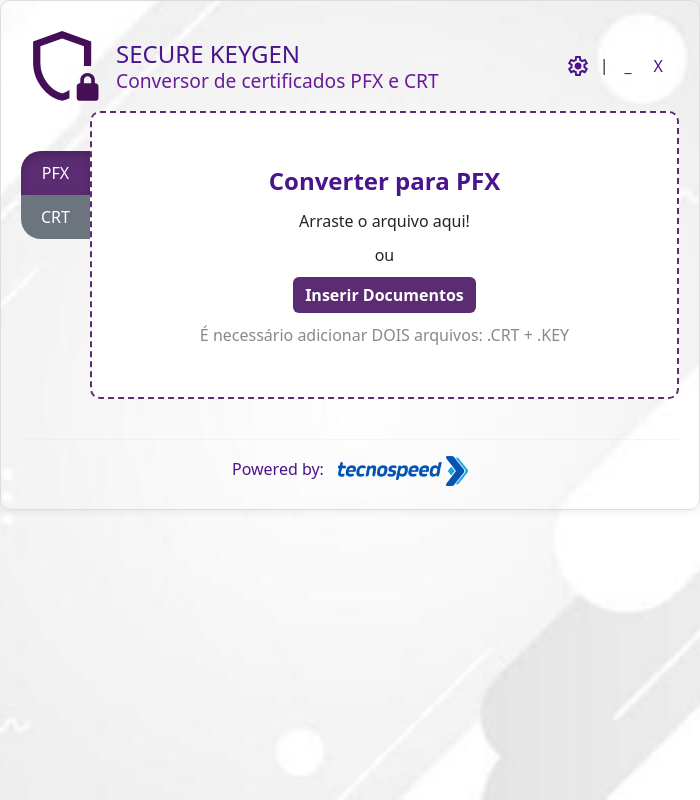
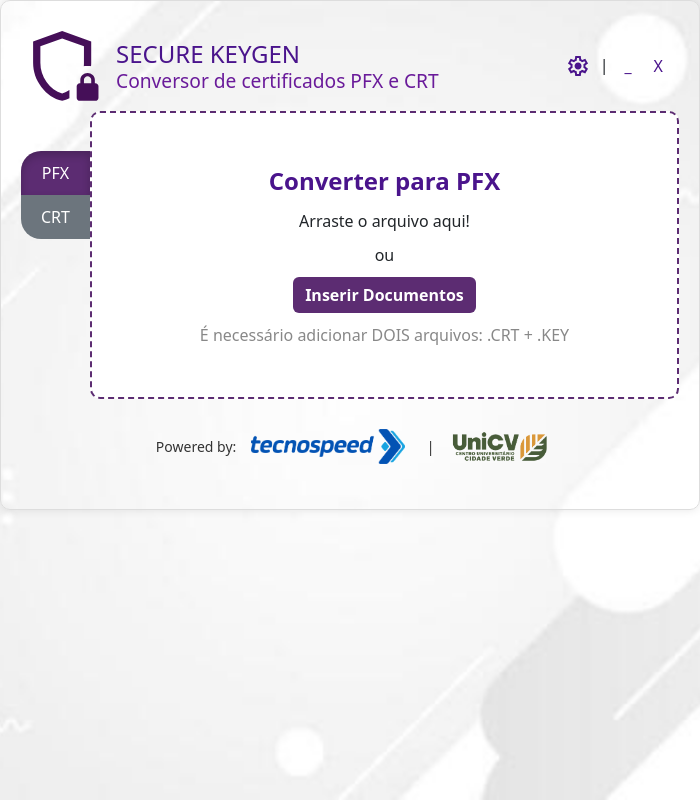
Before and after one commit to arom-danelli/SecureKeyGen, an Electron app: page src/frontend/html/index.html in a window 700 px wide. Drawn offline with nearby package versions, Linux system fonts and the light colour scheme.

Commit message:
fix visuais

```diff
--- a/index.js
+++ b/index.js
@@ -3,6 +3,7 @@ const path = require("path");
 const { convertPFXtoCRTandKEY } = require("./src/backend/converterToCrt");
 const { convertCRTandKEYtoPFX } = require("./src/backend/converterToPfx");
 const { isValidPFX, isValidCRT, isValidKEY } = require("./src/backend/validator");
+
 
 let win;
 let settingsWindow;
@@ -138,7 +139,7 @@ function createSettingsWindow() {
 function createPasswordWindow(conversionType) {
   passwordWindow = new BrowserWindow({
     width: 400,
-    height: 300,
+    height: 350,
     resizable: false,
     modal: true,
     parent: win,
--- a/src/frontend/css/style.css
+++ b/src/frontend/css/style.css
@@ -80,6 +80,10 @@ header {
   margin-top: 40px;
 }
 
+.settings-icon{
+  cursor: pointer;
+}
+
 .conversion-type-tabs button.active {
   background-color: #5C2C72 !important;
   color: #ffffff;
@@ -152,6 +156,7 @@ header {
 
 .file-list-container.show {
   display: block;
+  border: transparent;
 }
 
 .file-list {
@@ -159,6 +164,8 @@ header {
   border: 1px solid #dddddd;
   border-radius: 10px;
   padding: 10px;
+  margin-left: 10px;
+  border: transparent;
 }
 
 .file-list-item {
@@ -340,27 +347,30 @@ button.btn-secondary:hover {
 .file-list-container.show {
   display: block;
 }
-
 .separator {
-  margin-top: 20px;
-  border: none;
-  border-top: 1px solid #ddd;
+  margin: 20px 0;
+  border: 0;
+  height: 1px;
+  background: #ddd;
 }
 
 .footer {
-  text-align: center;
-  margin-top: 10px;
-  font-size: 1em;
-  color: #4a148c;
+  display: flex;
+  align-items: center;
+  justify-content: center;
+  padding: 10px 0;
+}
+
+.footer span {
+  margin: 0 10px;
+  font-size: 14px;
+  color: #333;
 }
 
 .company-logo {
-  width: 130px;
-  height: auto;
-  margin-left: 10px;
-  vertical-align: middle;
+  height: 35px;
+  margin: 0 5px;
 }
-
 
 
 
--- a/src/frontend/css/stylepassword.css
+++ b/src/frontend/css/stylepassword.css
@@ -11,7 +11,7 @@ body {
 
 .app-container {
   max-width: 400px;
-  height: 300px;
+  height: 350px;
   overflow: hidden;
   margin: 0 auto;
   padding: 20px;
--- a/src/frontend/html/index.html
+++ b/src/frontend/html/index.html
@@ -2,41 +2,22 @@
 <html>
 <head>
   <meta charset="UTF-8" />
-
   <title>Conversor de Certificados PFX e CRT</title>
-    <meta
-      http-equiv="Content-Security-Policy"
-      content="default-src 'self'; script-src 'self'; style-src 'self' 'unsafe-inline' https://cdn.jsdelivr.net; img-src 'self' data:; font-src 'self' https://fonts.googleapis.com https://fonts.gstatic.com;"
-    />
-
+  <meta http-equiv="Content-Security-Policy" content="default-src 'self'; script-src 'self'; style-src 'self' 'unsafe-inline' https://cdn.jsdelivr.net; img-src 'self' data:; font-src 'self' https://fonts.googleapis.com https://fonts.gstatic.com;" />
   <link rel="stylesheet" type="text/css" href="../css/style.css" />
-    <link
-      href="https://cdn.jsdelivr.net/npm/bootstrap@5.3.3/dist/css/bootstrap.min.css"
-      rel="stylesheet"
-      integrity="sha384-QWTKZyjpPEjISv5WaRU9OFeRpok6YctnYmDr5pNlyT2bRjXh0JMhjY6hW+ALEwIH"
-      crossorigin="anonymous"
-    />
+  <link href="https://cdn.jsdelivr.net/npm/bootstrap@5.3.3/dist/css/bootstrap.min.css" rel="stylesheet" integrity="sha384-QWTKZyjpPEjISv5WaRU9OFeRpok6YctnYmDr5pNlyT2bRjXh0JMhjY6hW+ALEwIH" crossorigin="anonymous" />
 </head>
 <body>
   <div class="app-container">
     <header class="draggable">
       <div class="header-content">
-          <img
-            src="../../assets/icons/shield_lock.svg"
-            alt="Secure Keygen"
-            class="header-icon"
-          />
+        <img src="../../assets/icons/shield_lock.svg" alt="Secure Keygen" class="header-icon" />
         <div class="header-text">
           <h1>SECURE KEYGEN</h1>
           <h2>Conversor de certificados PFX e CRT</h2>
         </div>
         <div class="window-controls">
-            <img
-              src="../../assets/icons/settings.svg"
-              alt="Settings"
-              id="settings-icon"
-              class="settings-icon"
-            />
+          <img src="../../assets/icons/settings.svg" alt="Settings" id="settings-icon" class="settings-icon" />
           <span class="divider">|</span>
           <button id="minimize-button">_</button>
           <button id="close-button">X</button>
@@ -67,16 +48,13 @@
         </div>
         <div id="feedbackMessage" class="feedback-message"></div>
       </div>
-        <hr class="separator" />
-        <div class="footer">
+    </main>
+    <footer class="footer">
       <span>Powered by:</span>
-          <img
-            src="../../assets/logo.png"
-            alt="Company Logo"
-            class="company-logo"
-          />
-        </div>
-      </main>
+      <img src="../../assets/logo.png" alt="Company Logo" class="company-logo" />
+      <span>&nbsp;&nbsp;| </span>
+      <img src="../../assets/logo_unicv.png" alt="Another Company Logo" class="company-logo" />
+    </footer>
   </div>
   <script src="../js/renderer.js"></script>
 </body>
--- a/src/frontend/js/settings.js
+++ b/src/frontend/js/settings.js
@@ -10,10 +10,6 @@ document.addEventListener("DOMContentLoaded", () => {
     });
 
 
-    document.getElementById('minimize-button').addEventListener('click', () => {
-      window.electronAPI.minimizeWindow();
-    });
-
     document.getElementById('close-button').addEventListener('click', () => {
       window.electronAPI.closeWindow();
     });
```
Also changed, not shown: src/frontend/html/password.html (+1 -0 lines), src/frontend/html/settings.html (+16 -10 lines), src/assets/logo_unicv.png (added), src/frontend/css/settings.css (line endings or trailing spaces). Lines whose indentation alone changed are shown as unchanged.
